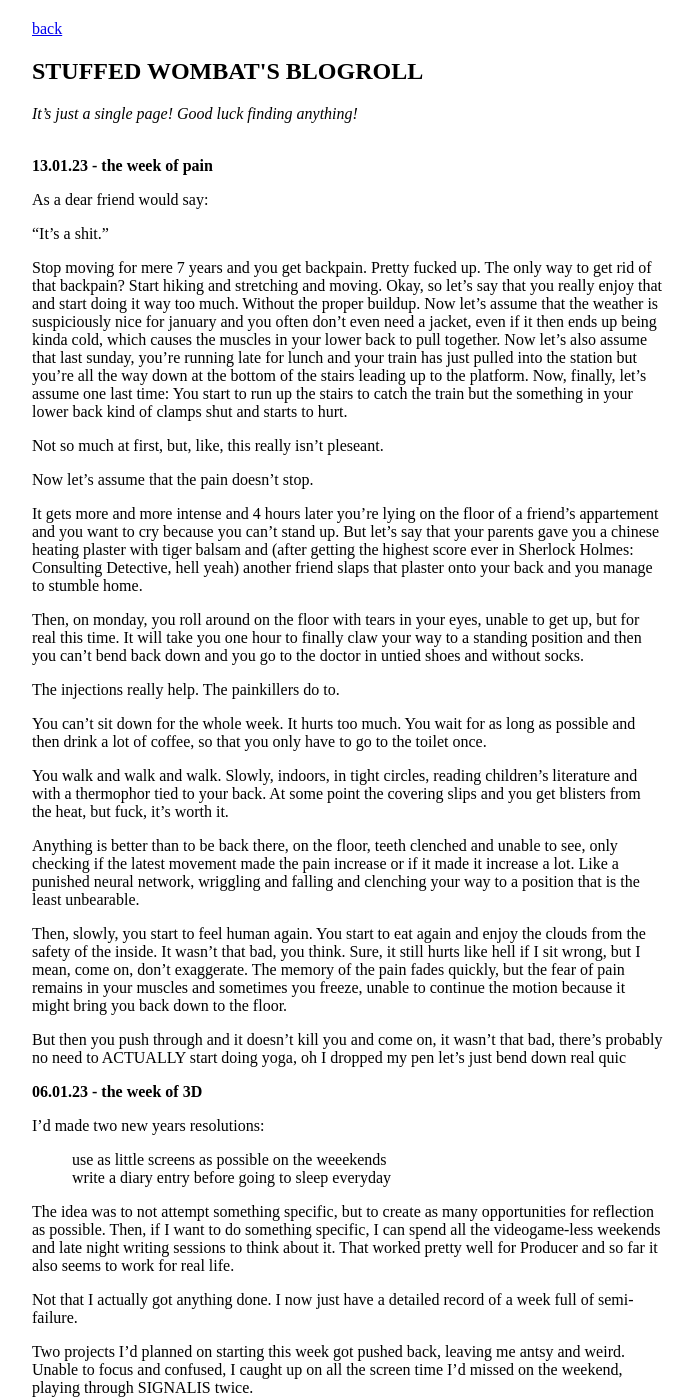
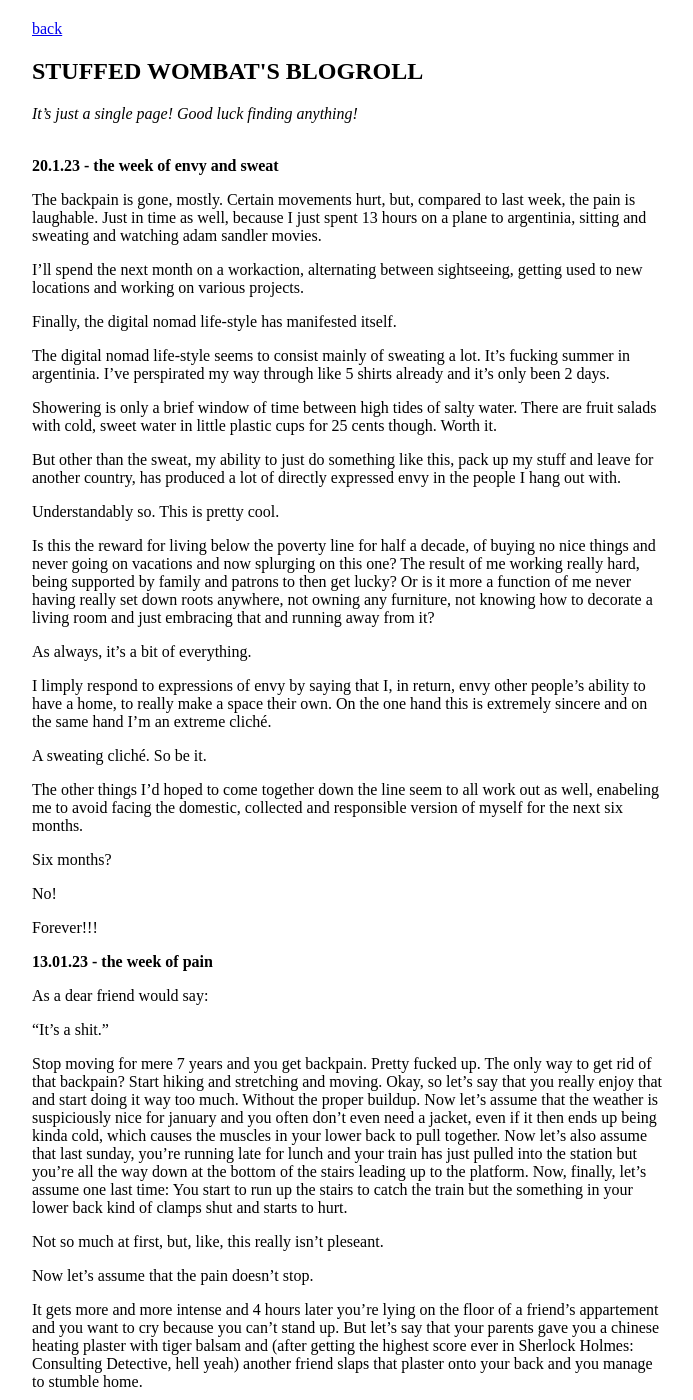
Before and after one commit to stuffedwombat/stuffedwombat.github.io, a Jekyll site: the page built from blogroll.md, in a window 1280 px wide and 1400 px high. Shown: the whole window, without its empty margins (292-985 px from the left). Built offline with Jekyll 4.4.1, drawn with Linux system fonts in a browser that asks for light colours; our own code applies the rules of GitHub Pages for plain Markdown files; comment, search, counter and statistics services are not loaded.

Commit message:
Update blogroll.md

```diff
--- a/blogroll.md
+++ b/blogroll.md
@@ -2,6 +2,39 @@
 <h2>STUFFED WOMBAT'S BLOGROLL</h2>
 <i>It's just a single page! Good luck finding anything!</i>
 <br><br>
+
+**20.1.23 - the week of envy and sweat**
+
+The backpain is gone, mostly. Certain movements hurt, but, compared to last week, the pain is laughable.
+Just in time as well, because I just spent 13 hours on a plane to argentinia, sitting and sweating and watching adam sandler movies.
+
+I'll spend the next month on a workaction, alternating between sightseeing, getting used to new locations and working on various projects.
+
+Finally, the digital nomad life-style has manifested itself.
+
+The digital nomad life-style seems to consist mainly of sweating a lot. It's fucking summer in argentinia. I've perspirated my way through like 5 shirts already and it's only been 2 days.
+
+Showering is only a brief window of time between high tides of salty water. There are fruit salads with cold, sweet water in little plastic cups for 25 cents though. Worth it.
+
+But other than the sweat, my ability to just do something like this, pack up my stuff and leave for another country, has produced a lot of directly expressed envy in the people I hang out with.
+
+Understandably so. This is pretty cool.
+
+Is this the reward for living below the poverty line for half a decade, of buying no nice things and never going on vacations and now splurging on this one? The result of me working really hard, being supported by family and patrons to then get lucky? Or is it more a function of me never having really set down roots anywhere, not owning any furniture, not knowing how to decorate a living room and just embracing that and running away from it?
+
+As always, it's a bit of everything.
+
+I limply respond to expressions of envy by saying that I, in return, envy other people's ability to have a home, to really make a space their own. On the one hand this is extremely sincere and on the same hand I'm an extreme cliché.
+
+A sweating cliché. So be it.
+
+The other things I'd hoped to come together down the line seem to all work out as well, enabeling me to avoid facing the domestic, collected and responsible version of myself for the next six months.
+
+Six months?
+
+No!
+
+Forever!!!
 
 **13.01.23 - the week of pain**
 
```
